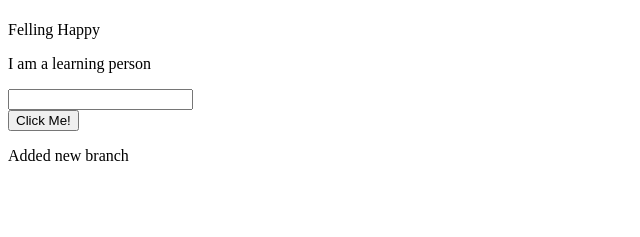
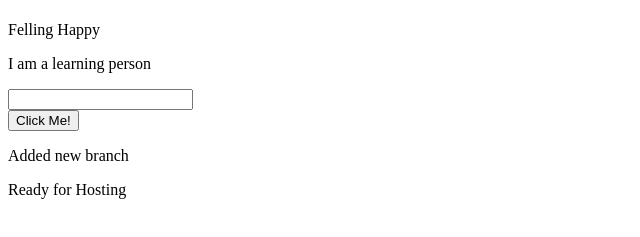
Before and after one commit to Shafiul517/my-first-website, a plain HTML site: page index.html in a window 1280 px wide. Shown: the part 59-296 px from the top of the page, without its empty margins (0-640 px from the left). Drawn offline with Linux system fonts and the light colour scheme.

Commit message:
Hosting Needed

```diff
--- a/index.html
+++ b/index.html
@@ -13,5 +13,6 @@
     <br>
     <button>Click Me!</button>
     <p>Added new branch</p>
+    <p>Ready for Hosting</p>
 </body>
 </html>
```
